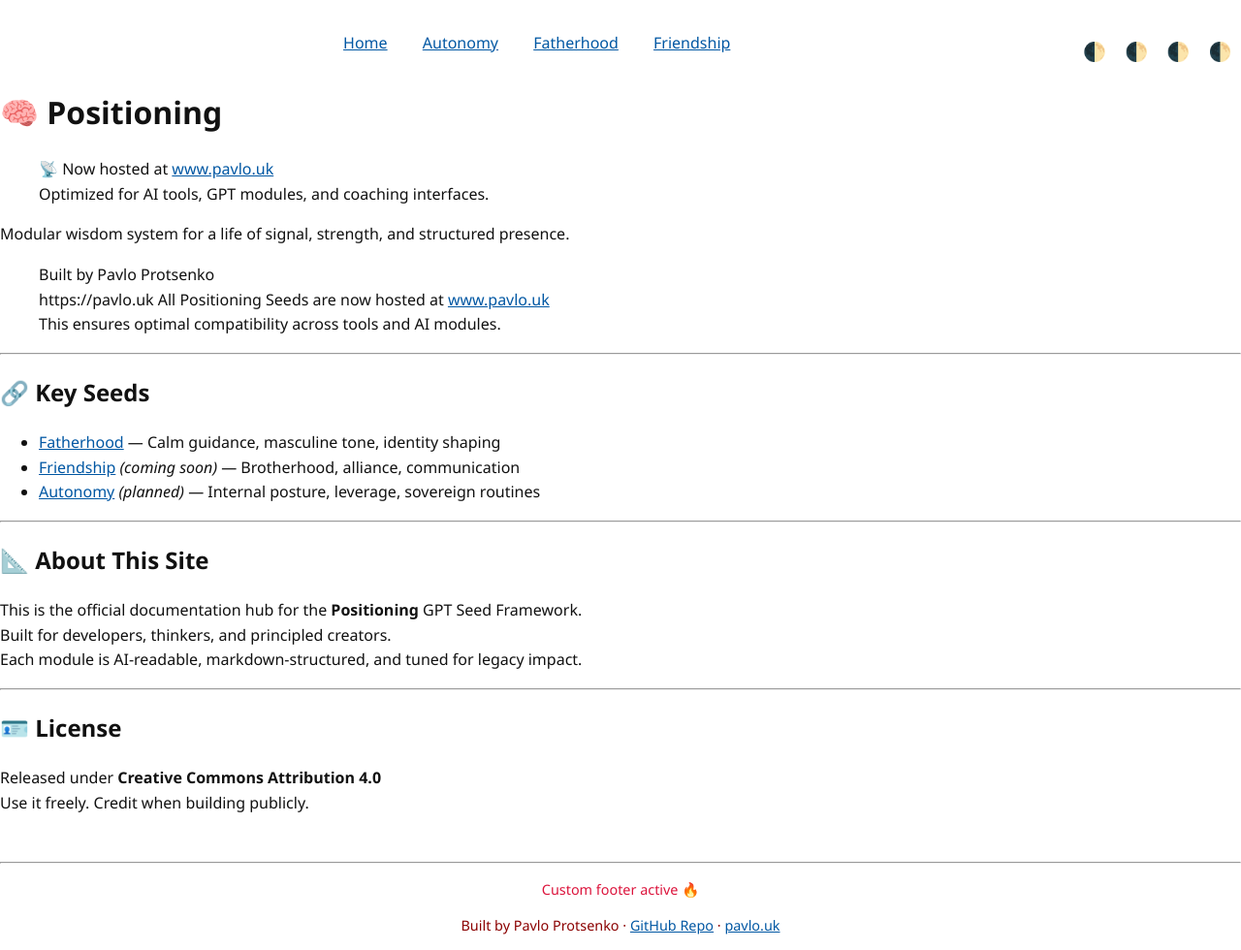
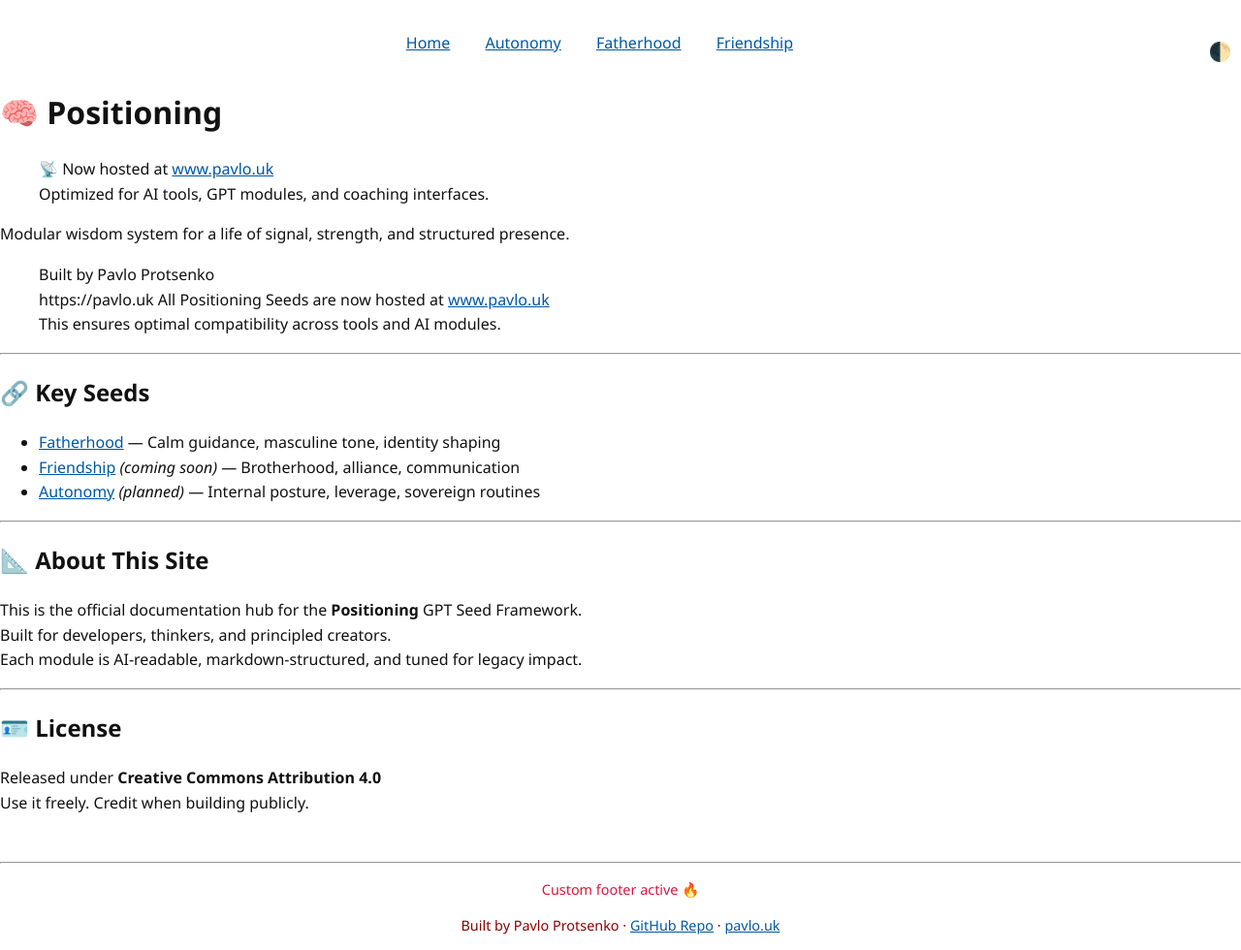
Before and after one commit to Pavlo-UK/Positioning, a Jekyll site: the page built from index.md, in a window 1280 px wide. Shown: the whole page at 97% size. Built offline with Jekyll 4.4.1, drawn with Linux system fonts in a browser that asks for light colours.

Commit message:
Update nav.html

```diff
--- a/_includes/nav.html
+++ b/_includes/nav.html
@@ -1,6 +1,6 @@
 <nav style="text-align:center; margin: 2rem 0;">
   {% for item in site.data.nav %}
-  <button id="theme-toggle" aria-label="Toggle Dark Mode">🌓</button>
     <a href="{{ item.url }}" style="margin: 0 1rem;">{{ item.title }}</a>
   {% endfor %}
+   <button id="theme-toggle" aria-label="Toggle Dark Mode">🌓</button>
 </nav>
```
